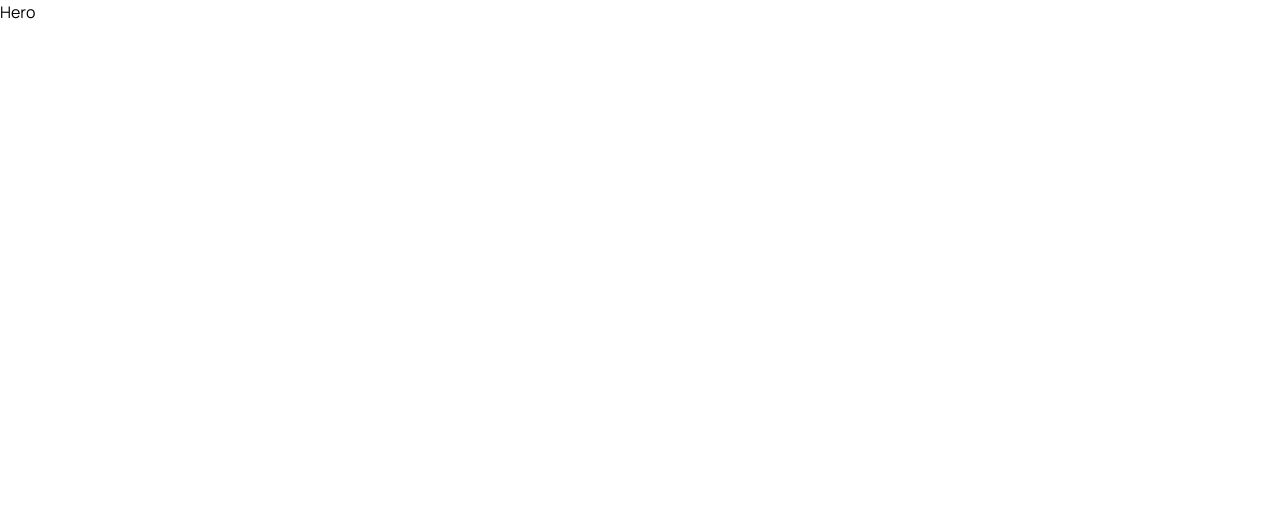
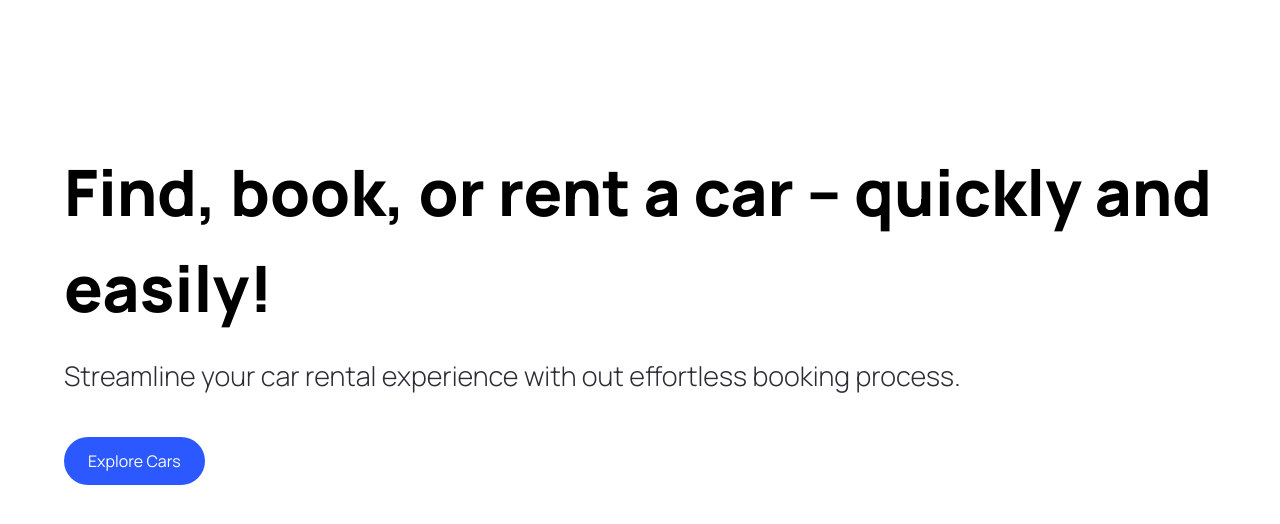
Before and after one commit to Ryan-Williams-Dev/next-ecommerce, a Next.js app: page / in a window 1280 px wide. Shown: the top 524 px of the page. Built offline with nearby package versions, Linux system fonts and the light colour scheme.

Commit message:
added button

```diff
--- /dev/null
+++ b/components/CustomButton.tsx
@@ -0,0 +1,22 @@
+"use client";
+import { CustomButtonProps } from "@/types";
+import React from "react";
+
+const CustomButton = ({
+  title,
+  containerStyles,
+  handleClick,
+}: CustomButtonProps) => {
+  return (
+    <button
+      disabled={false}
+      type="button"
+      className={`custom-btn ${containerStyles}`}
+      onClick={handleClick}
+    >
+      <span className={`flex-1`}>{title}</span>
+    </button>
+  );
+};
+
+export default CustomButton;
--- a/components/Hero.tsx
+++ b/components/Hero.tsx
@@ -1,7 +1,27 @@
-import Image from "next/image";
+"use client";
+import { CustomButton } from "@/components";
 
 const Hero = () => {
-  return <div>Hero</div>;
+  const handleScroll = () => {};
+
+  return (
+    <div className="hero">
+      <div className="flex-1 pt-36 padding-x">
+        <h1 className="hero__title">
+          Find, book, or rent a car -- quickly and easily!
+        </h1>
+        <p className="hero__subtitle">
+          Streamline your car rental experience with out effortless booking
+          process.
+        </p>
+        <CustomButton
+          title="Explore Cars"
+          containerStyles="bg-primary-blue text-white rounded-full mt-10"
+          handleClick={handleScroll}
+        />
+      </div>
+    </div>
+  );
 };
 
 export default Hero;
--- a/components/index.ts
+++ b/components/index.ts
@@ -1,3 +1,4 @@
 import Hero from "./Hero";
+import CustomButton from "./CustomButton";
 
-export { Hero };
+export { Hero, CustomButton };
--- /dev/null
+++ b/types/index.ts
@@ -0,0 +1,7 @@
+import { MouseEventHandler } from "react";
+
+export interface CustomButtonProps {
+  title: string;
+  containerStyles?: string;
+  handleClick?: MouseEventHandler<HTMLButtonElement>;
+}
```
